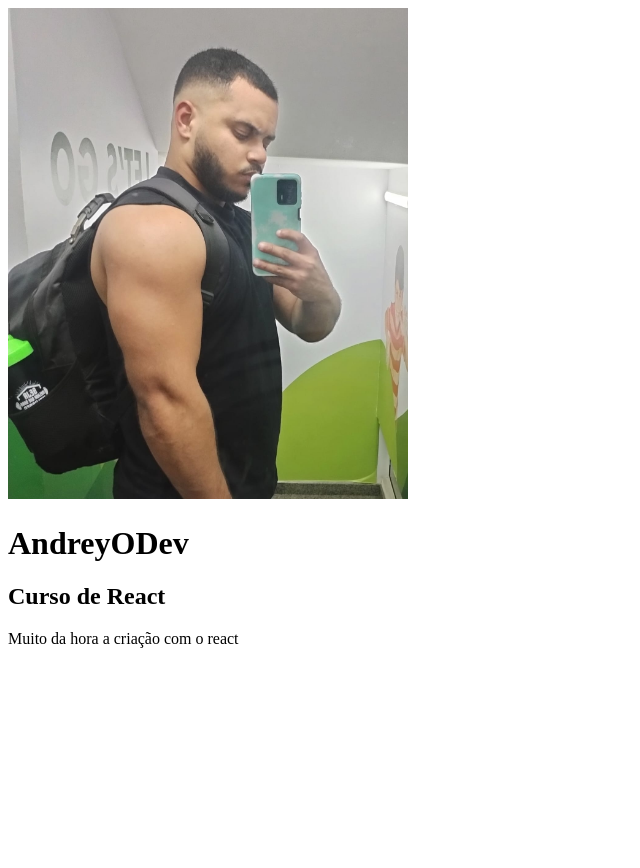
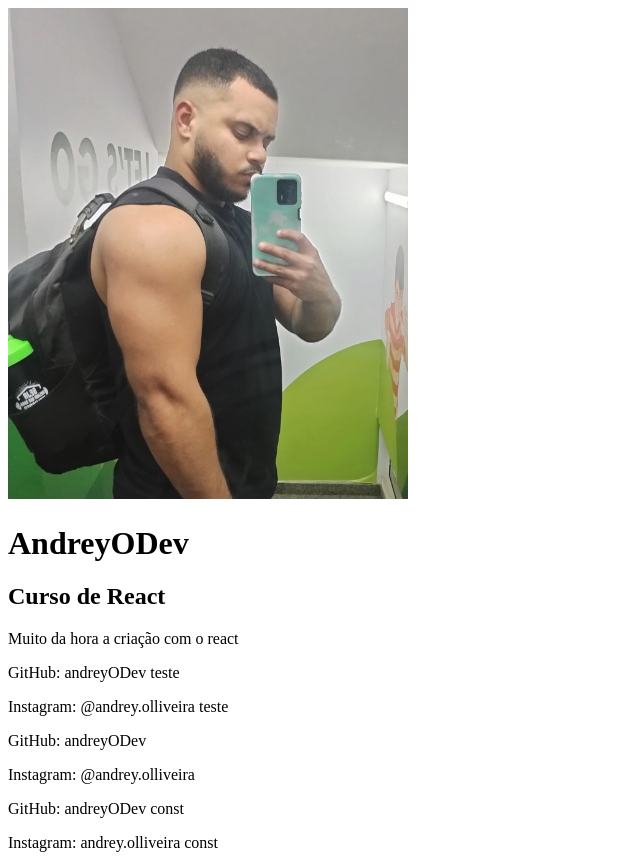
Before and after one commit to AndreyODev/curso-dev-web, a React (Vite) app in the folder react/vite/App1/: page / in a window 1280 px wide. Shown: the whole page, without its empty margins (0-640 px from the left). Before the commit the page ends 800 px from the top, so only its background shows below. Built offline with nearby package versions, Linux system fonts and the light colour scheme.

Commit message:
feat: passa github e instagram via props

```diff
--- a/react/vite/App1/src/App.jsx
+++ b/react/vite/App1/src/App.jsx
@@ -3,8 +3,11 @@
 
 import Header from "./components/Header.jsx";
 import Corpo from "./components/Corpo.jsx";
+import Dados from "./components/Dados.jsx";
 
 function App() {
+  const github = "andreyODev const";
+  const instagram = "andrey.olliveira const";
   // const instagram = () => {
   //   return "@andreyolliveira";
   // };
@@ -25,6 +28,8 @@ function App() {
     <>
       <Header />
       <Corpo />
+      <Dados github="andreyODev" instagram="@andrey.olliveira" />
+      <Dados github={github} instagram={instagram} />
     </>
   );
 }
--- a/react/vite/App1/src/components/Corpo.jsx
+++ b/react/vite/App1/src/components/Corpo.jsx
@@ -1,10 +1,11 @@
 import React from "react";
-
+import Dados from "./Dados";
 function Corpo() {
   return (
     <section>
       <h2>Curso de React</h2>
       <p>Muito da hora a criação com o react</p>
+      <Dados github="andreyODev teste" instagram="@andrey.olliveira teste" />
     </section>
   );
 }
--- /dev/null
+++ b/react/vite/App1/src/components/Dados.jsx
@@ -0,0 +1,12 @@
+import React from "react";
+
+function Dados(props) {
+  return (
+    <section>
+      <p>GitHub: {props.github}</p>
+      <p>Instagram: {props.instagram}</p>
+    </section>
+  );
+}
+
+export default Dados;
```
